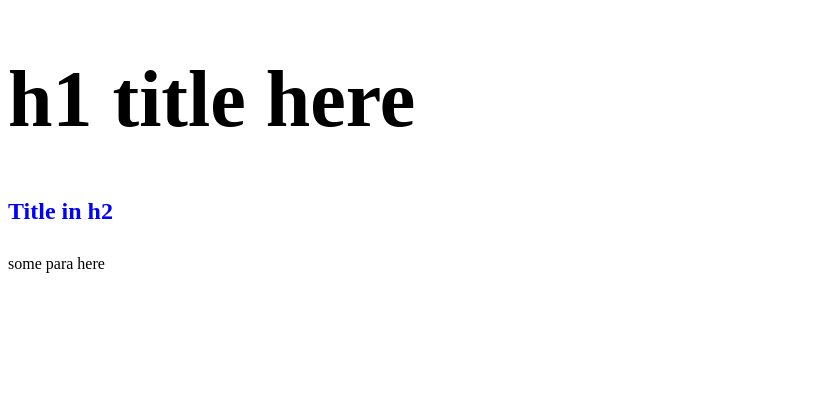
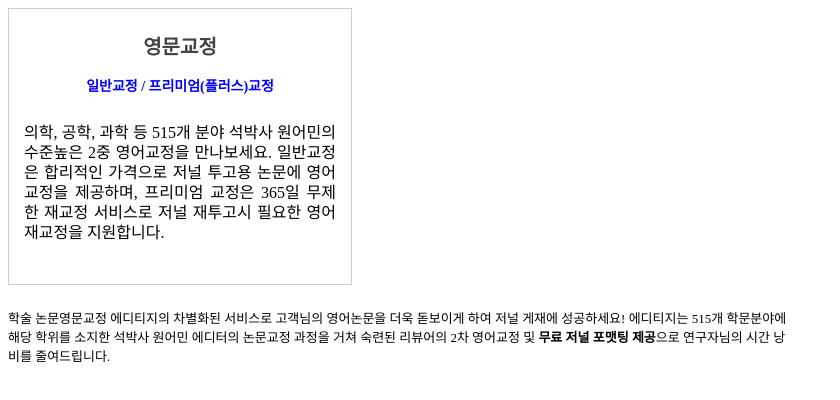
Before and after one commit to samircactus/sass-demo, a plain HTML site: page index.html in a window 1280 px wide. Shown: the whole page, without its empty margins (0-840 px from the left). Drawn offline with Linux system fonts and the light colour scheme.

Commit message:
content from kr box

```diff
--- a/index.html
+++ b/index.html
@@ -7,8 +7,10 @@
 </head>
 
 <body>
-<h1>h1 title here</h1>
-<h2>Title in h2</h2>
-<p>some para here</p>
+<div style="text-align: justify; width: 312px; line-height: 20px; border: 1px solid #ccc; padding: 15px;"><h1 style="text-align: center; font-size: 20px; color: #444; margin-bottom: 20px;">영문교정</h1>
+<h2 style="text-align: center; font-size: 14px;">일반교정 / 프리미엄(플러스)교정</h2>
+<p>의학, 공학, 과학 등 515개 분야 석박사 원어민의 수준높은 2중 영어교정을 만나보세요. 일반교정은 합리적인 가격으로 저널 투고용 논문에 영어교정을 제공하며, 프리미엄 교정은 365일 무제한 재교정 서비스로 저널 재투고시 필요한 영어 재교정을 지원합니다.</p>
+</div>
+<div style="width:783px;"><p style="font-size: 13px;">학술 논문영문교정 에디티지의 차별화된 서비스로 고객님의 영어논문을 더욱 돋보이게 하여 저널 게재에 성공하세요! 에디티지는 515개 학문분야에 해당 학위를 소지한 석박사 원어민 에디터의 논문교정 과정을 거쳐 숙련된 리뷰어의 2차 영어교정 및 <span style="font-weight: bold;">무료 저널 포맷팅 제공</span>으로 연구자님의 시간 낭비를 줄여드립니다. </p></div>
 </body>
 </html>
```
